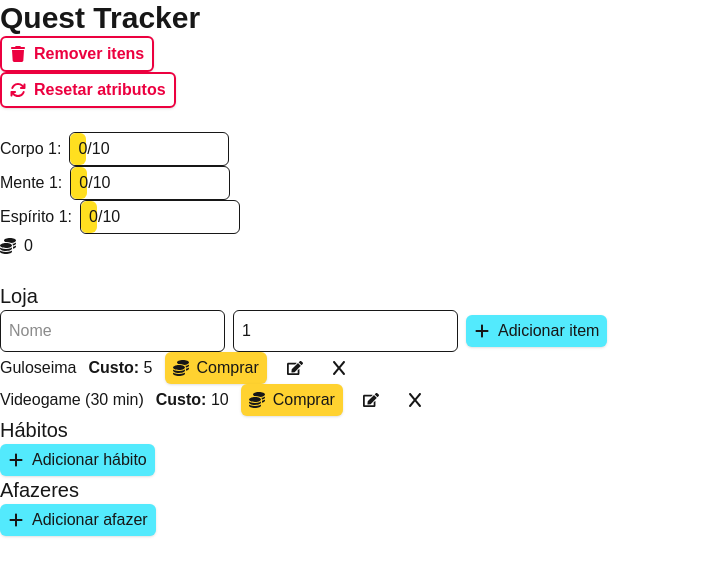
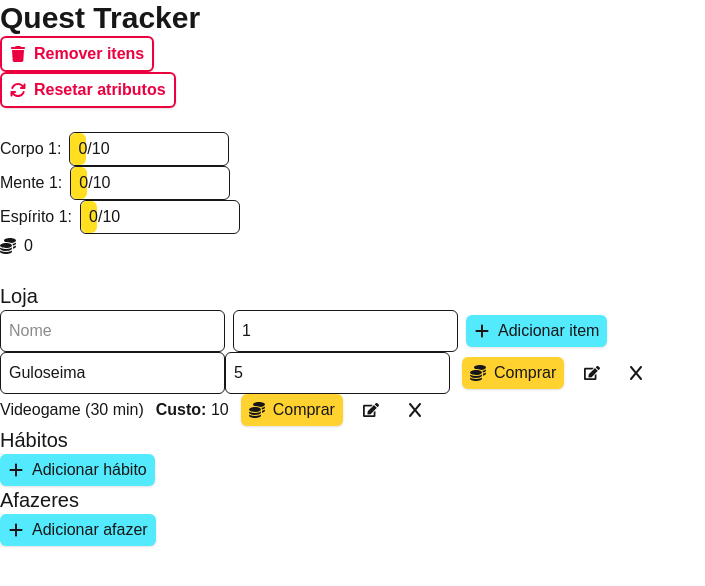
Before and after one commit to gab-souza-martins/gamified-habit-tracker, a Next.js app: page / in a window 1280 px wide. Both pictures are taken after a click on the button 294 px from the left and 368 px from the top of the page. Shown: the top 586 px of the page, without its empty margins (0-705 px from the left). Built offline with nearby package versions, Linux system fonts and the light colour scheme.

Commit message:
Nome e custo de itens da loja agora são substituídos por inputs quando estão para serem editados

```diff
--- a/src/app/Components/Shop.tsx
+++ b/src/app/Components/Shop.tsx
@@ -6,11 +6,6 @@ import { FaEdit } from "react-icons/fa";
 
 interface ShopProps {
    buyItem: (cost: number) => void;
-}
-
-interface ShopEditValues {
-   name: string;
-   cost: number;
 }
 
 const Shop: React.FC<ShopProps> = ({ buyItem }) => {
@@ -41,7 +36,8 @@ const Shop: React.FC<ShopProps> = ({ buyItem }) => {
    };
 
    const [editId, setEditId] = React.useState<string>("");
-   const [editValues, setEditValues] = React.useState<ShopEditValues>();
+   const [editName, setEditName] = React.useState<string>("");
+   const [editCost, setEditCost] = React.useState<number>(1);
 
    const handleRemove = (idToRemove: string) => {
       const newShop: ShopItem[] = itemList.filter((i) => i.id !== idToRemove);
@@ -78,11 +74,37 @@ const Shop: React.FC<ShopProps> = ({ buyItem }) => {
 
          {itemList.map((i) => (
             <div key={i.id} className="flex items-center gap-3">
-               <span>{i.name}</span>
+               {editId === i.id && (
+                  <form>
+                     <input
+                        onChange={(e) => setEditName(e.target.value)}
+                        value={editName}
+                        type="text"
+                        className="border rounded-md p-2"
+                        aria-label="Editar nome"
+                        placeholder="Editar nome"
+                     />
 
-               <span>
-                  <strong>Custo:</strong> {i.cost}
-               </span>
+                     <input
+                        onChange={(e) => setEditCost(Number(e.target.value))}
+                        value={editCost}
+                        type="number"
+                        min={1}
+                        className="border rounded-md p-2"
+                        aria-label="Editar custo"
+                        placeholder="Editar custo"
+                     />
+                  </form>
+               )}
+
+               {editId !== i.id && (
+                  <>
+                     <span>{i.name}</span>
+                     <span>
+                        <strong>Custo:</strong> {i.cost}
+                     </span>
+                  </>
+               )}
 
                <button
                   onClick={(e) => {
@@ -102,10 +124,8 @@ const Shop: React.FC<ShopProps> = ({ buyItem }) => {
                   onClick={(e) => {
                      e.preventDefault();
                      setEditId(i.id);
-                     setEditValues({
-                        name: i.name,
-                        cost: i.cost,
-                     });
+                     setEditName(i.name);
+                     setEditCost(i.cost);
                   }}
                   aria-label="Editar item"
                   className="cursor-pointer p-2"
```
